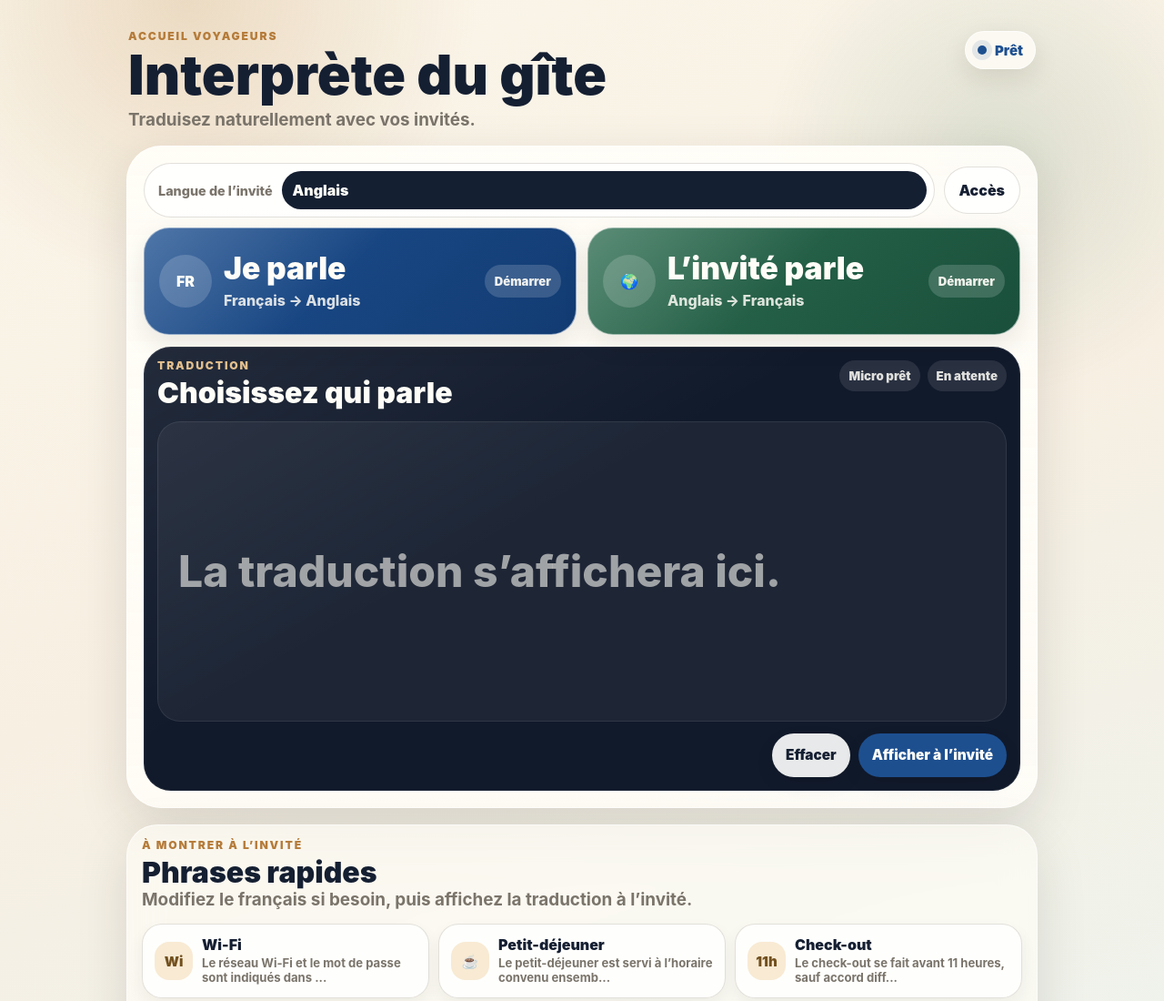
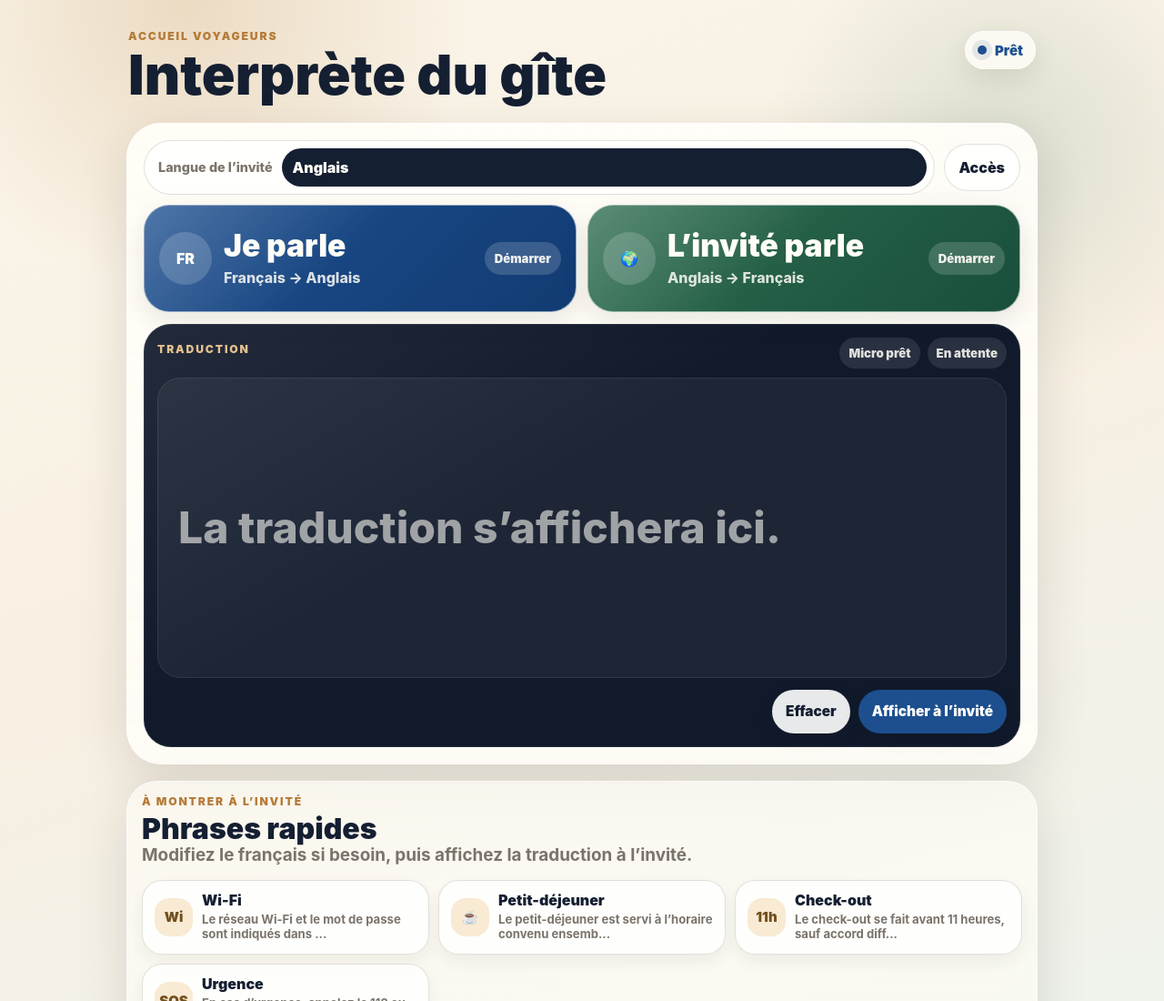
Before and after one commit to renaud8888/Live-transcribe-maman, a website: page public/index.html in a window 1280 px wide. Shown: the top 1100 px of the page at 91% size. Drawn offline with Linux system fonts and the light colour scheme.

Commit message:
Add files via upload

```diff
--- a/public/app.js
+++ b/public/app.js
@@ -354,7 +354,7 @@ function updateUIState(nextState, options = {}) {
   guestToHostButton.classList.toggle('is-muted', ['connecting', 'listeningHost'].includes(nextState));
 
   if (nextState === 'ready') {
-    liveTitle.textContent = 'Choisissez qui parle';
+    liveTitle.textContent = 'Traduction';
     subtitleDirection.textContent = 'En attente';
     listeningBadge.textContent = 'Micro prêt';
   }
--- a/public/index.html
+++ b/public/index.html
@@ -18,7 +18,6 @@
         <div class="brand">
           <p class="eyebrow">Accueil voyageurs</p>
           <h1>Interprète du gîte</h1>
-          <p>Traduisez naturellement avec vos invités.</p>
         </div>
         <div id="statusBadge" class="status status-ready" role="status" aria-live="polite">
           <span class="status-light" aria-hidden="true"></span>
@@ -69,7 +68,7 @@
           <div class="live-header">
             <div>
               <p class="module-label">Traduction</p>
-              <h2 id="liveTitle">Choisissez qui parle</h2>
+              <h2 id="liveTitle" class="sr-only">Traduction</h2>
             </div>
             <div class="live-meta">
               <span id="listeningBadge" class="micro-pill">Micro prêt</span>
--- a/public/styles.css
+++ b/public/styles.css
@@ -118,7 +118,6 @@ h2 {
   line-height: 1.05;
 }
 
-.brand p:last-child,
 .quick-intro p:last-child {
   margin-bottom: 0;
   color: var(--muted);
@@ -318,10 +317,10 @@ h2 {
 
 .live-header {
   display: flex;
-  align-items: flex-start;
+  align-items: center;
   justify-content: space-between;
   gap: 14px;
-  margin-bottom: 14px;
+  margin-bottom: 10px;
 }
 
 .live-stage .module-label {
@@ -334,9 +333,21 @@ h2 {
 
 .live-meta {
   display: flex;
-  flex-wrap: wrap;
+  flex-wrap: nowrap;
   justify-content: flex-end;
   gap: 8px;
+}
+
+.sr-only {
+  position: absolute;
+  width: 1px;
+  height: 1px;
+  padding: 0;
+  margin: -1px;
+  overflow: hidden;
+  clip: rect(0, 0, 0, 0);
+  white-space: nowrap;
+  border: 0;
 }
 
 .micro-pill,
--- a/public/sw.js
+++ b/public/sw.js
@@ -1,4 +1,4 @@
-const CACHE_NAME = 'interprete-du-gite-v10';
+const CACHE_NAME = 'interprete-du-gite-v11';
 const STATIC_ASSETS = [
   '/',
   '/index.html',
```
